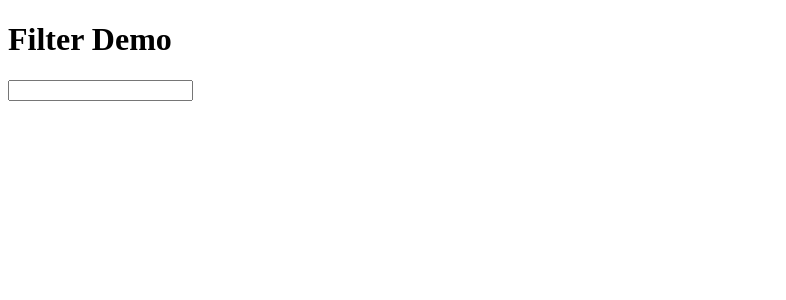
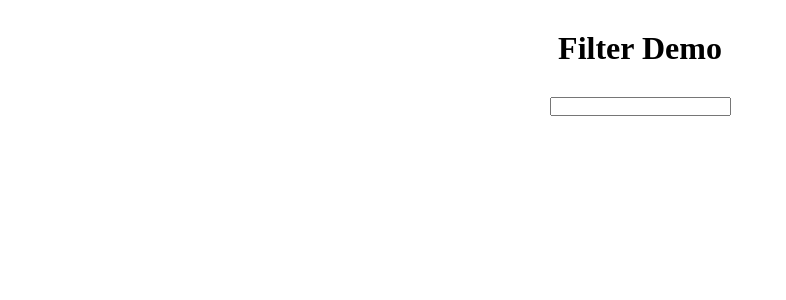
Before and after one commit to eobcre/filter-demo, a React (Vite) app: page / in a window 1280 px wide. Shown: the top 300 px of the page, without its empty margins (0-786 px from the left). Built offline with nearby package versions, Linux system fonts and the light colour scheme.

Commit message:
title and input box styled

```diff
--- a/src/index.css
+++ b/src/index.css
@@ -0,0 +1,18 @@
+* {
+  margin: 0;
+  padding: 0;
+  box-sizing: border-box;
+}
+
+.filter-container {
+  display: flex;
+  justify-content: center;
+  align-items: center;
+  flex-direction: column;
+  padding: 30px;
+}
+
+input {
+  outline: none;
+  margin: 30px;
+}
```
